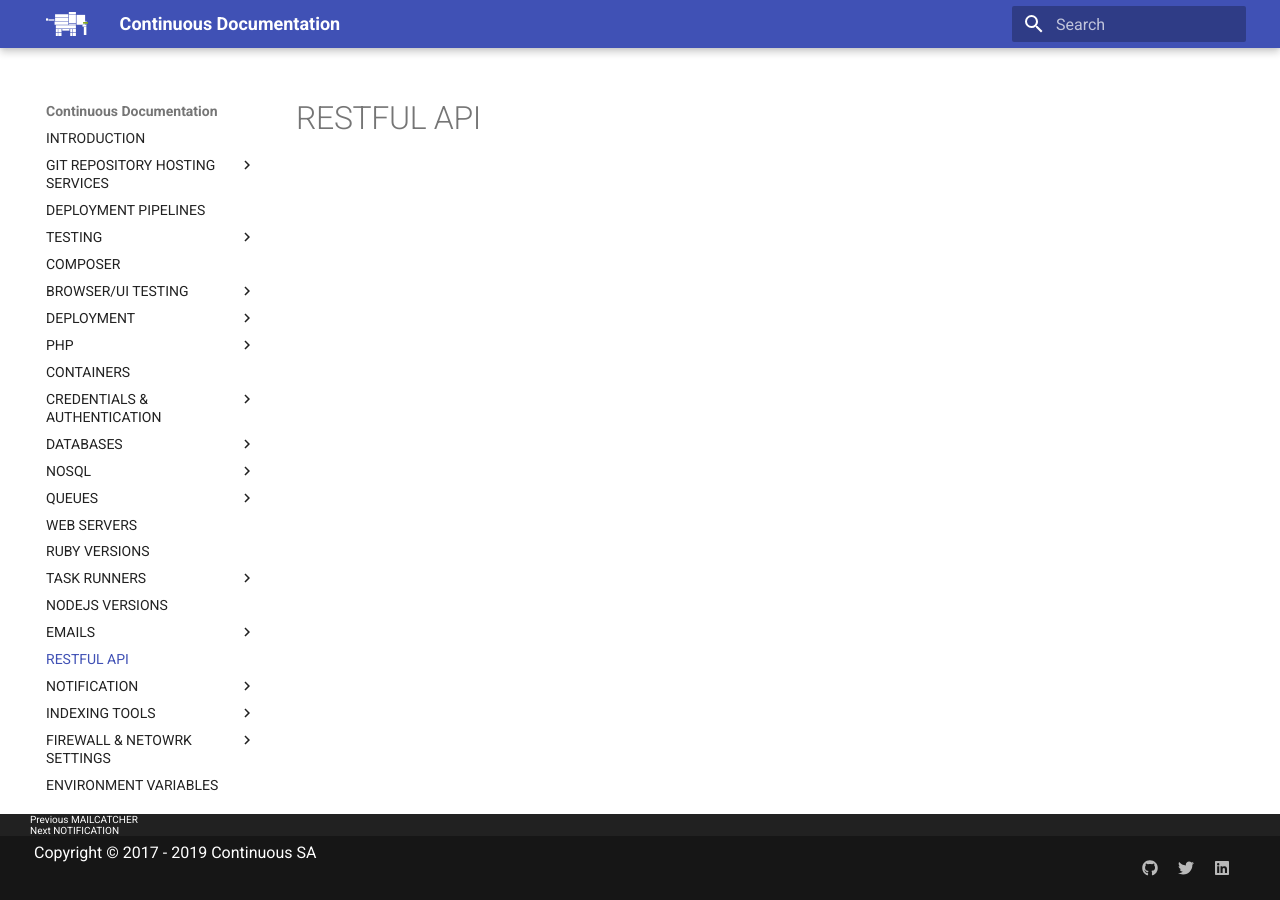
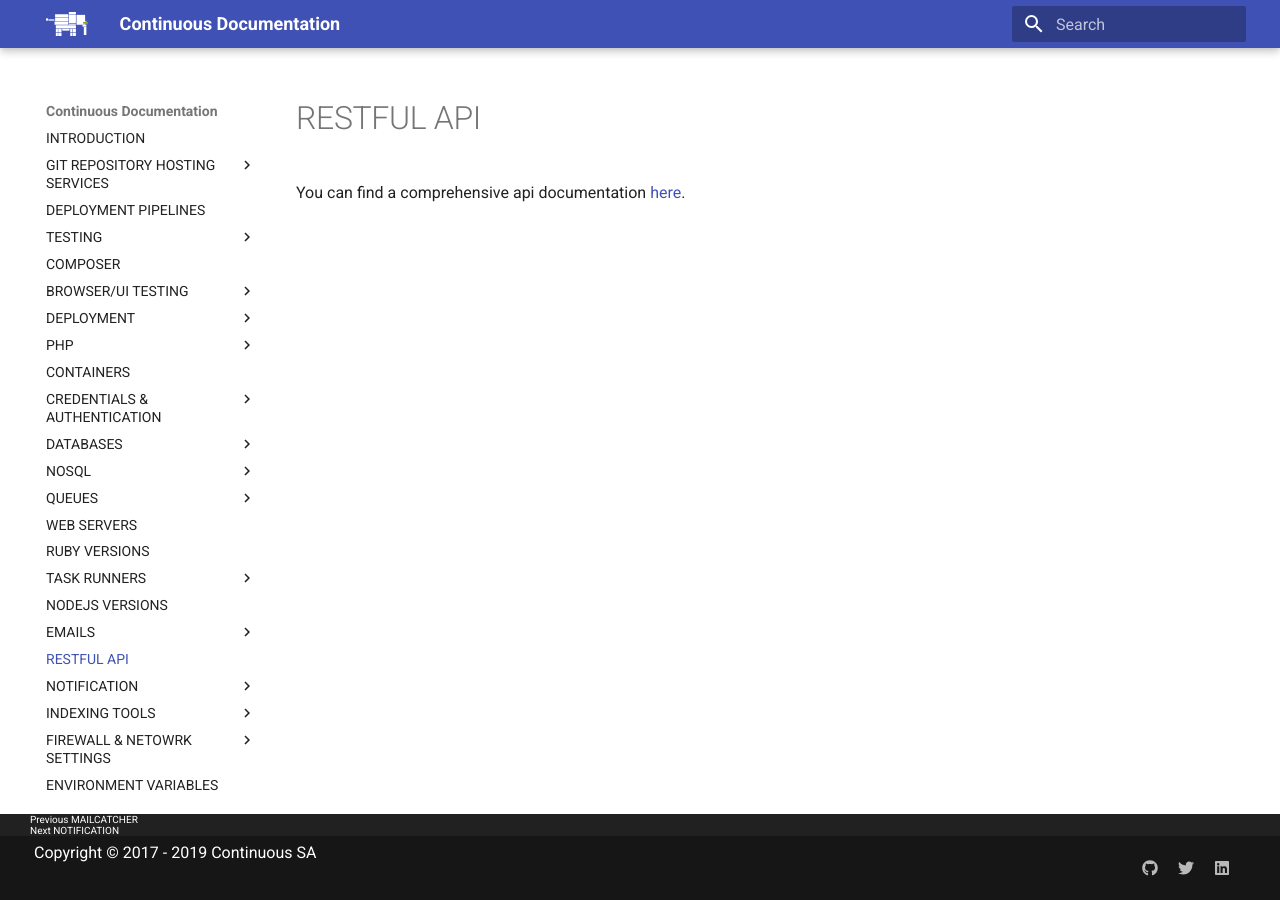
Before and after one commit to continuousphp/documentation, an MkDocs documentation site: the page built from docs/api.md, in a window 1280 px wide. Built offline with MkDocs 1.6.1 and Material for MkDocs 9.7.7, drawn with Linux system fonts in a browser that asks for light colours.

Commit message:
Add a link for api documentation

```diff
--- a/docs/api.md
+++ b/docs/api.md
@@ -7,3 +7,6 @@ link:           "http://docs.continuousphp.apiary.io/"
 order:          18
 sitemap:        false
 ---
+
+
+You can find a comprehensive api documentation [here](https://continuousphp.docs.apiary.io/#reference/terms-&-conditions-acceptance/terms-conditions-acceptance-collection).
```
